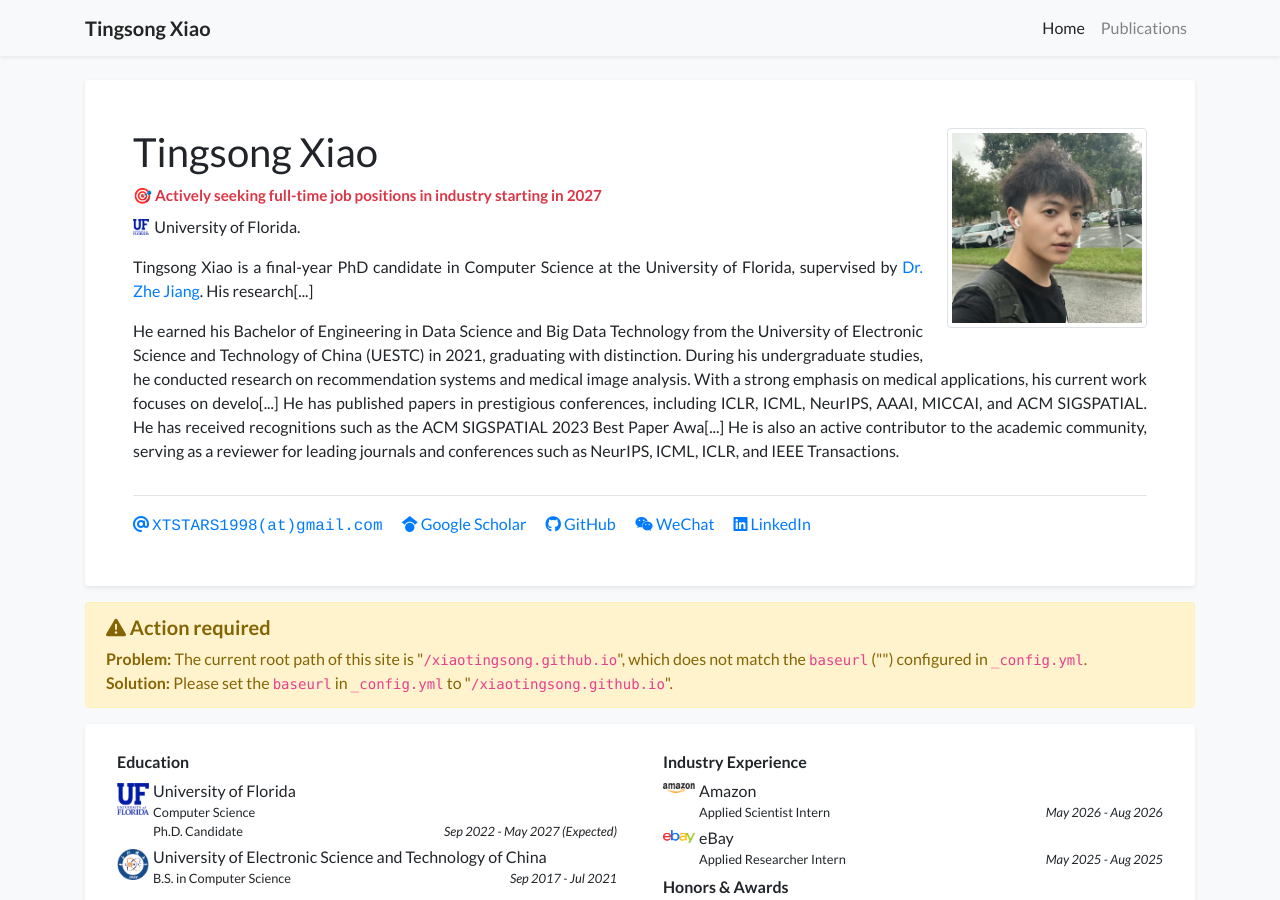
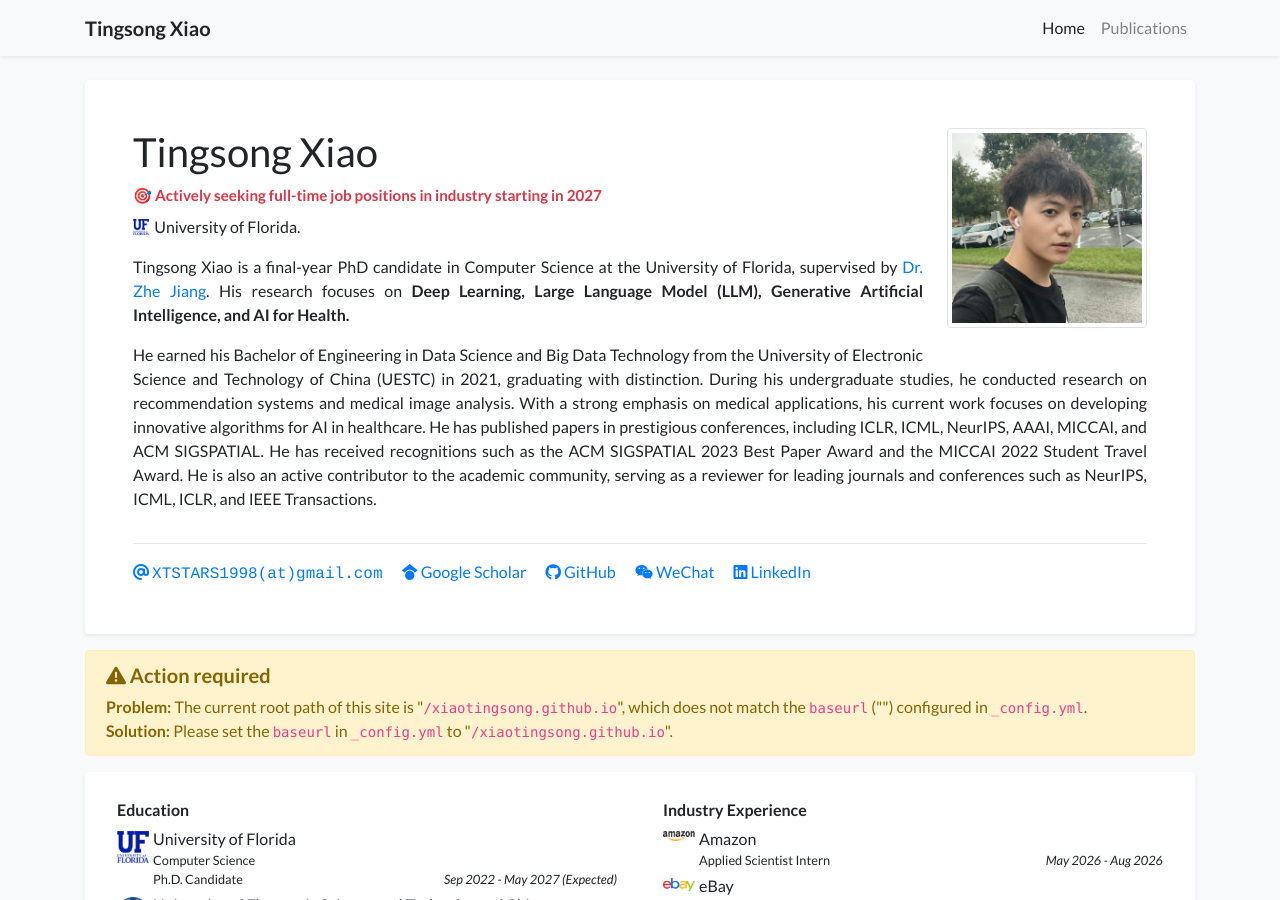
Before and after one commit to xiaotingsong/xiaotingsong.github.io, a Jekyll site: the page built from index.html, in a window 1280 px wide and 900 px high. Built offline with Jekyll 4.4.1, drawn with Linux system fonts in a browser that asks for light colours; nearby versions of some CDN libraries; a style sheet for code colours, icons or effects is not loaded.

Commit message:
Update profile.yml

```diff
--- a/_data/profile.yml
+++ b/_data/profile.yml
@@ -20,12 +20,12 @@ linkedin: tingsong-xiao-83756a219
 short_bio_text_justify: true
 short_bio: >-
   <p>
-    Tingsong Xiao is a final-year PhD candidate in Computer Science at the University of Florida, supervised by <a href="https://www.jiangteam.org/" target="_blank">Dr. Zhe Jiang</a>. His research[...]
+    Tingsong Xiao is a final-year PhD candidate in Computer Science at the University of Florida, supervised by <a href="https://www.jiangteam.org/" target="_blank">Dr. Zhe Jiang</a>. His research focuses on <strong>Deep Learning, Large Language Model (LLM), Generative Artificial Intelligence, and AI for Health.</strong>
   </p>
   <p>
     He earned his Bachelor of Engineering in Data Science and Big Data Technology from the University of Electronic Science and Technology of China (UESTC) in 2021, graduating with distinction.
-    During his undergraduate studies, he conducted research on recommendation systems and medical image analysis. With a strong emphasis on medical applications, his current work focuses on develo[...]
-    He has published papers in prestigious conferences, including ICLR, ICML, NeurIPS, AAAI, MICCAI, and ACM SIGSPATIAL. He has received recognitions such as the ACM SIGSPATIAL 2023 Best Paper Awa[...]
+    During his undergraduate studies, he conducted research on recommendation systems and medical image analysis. With a strong emphasis on medical applications, his current work focuses on developing innovative algorithms for AI in healthcare.
+    He has published papers in prestigious conferences, including ICLR, ICML, NeurIPS, AAAI, MICCAI, and ACM SIGSPATIAL. He has received recognitions such as the ACM SIGSPATIAL 2023 Best Paper Award and the MICCAI 2022 Student Travel Award.
     He is also an active contributor to the academic community, serving as a reviewer for leading journals and conferences such as NeurIPS, ICML, ICLR, and IEEE Transactions.
   </p>
 
```
